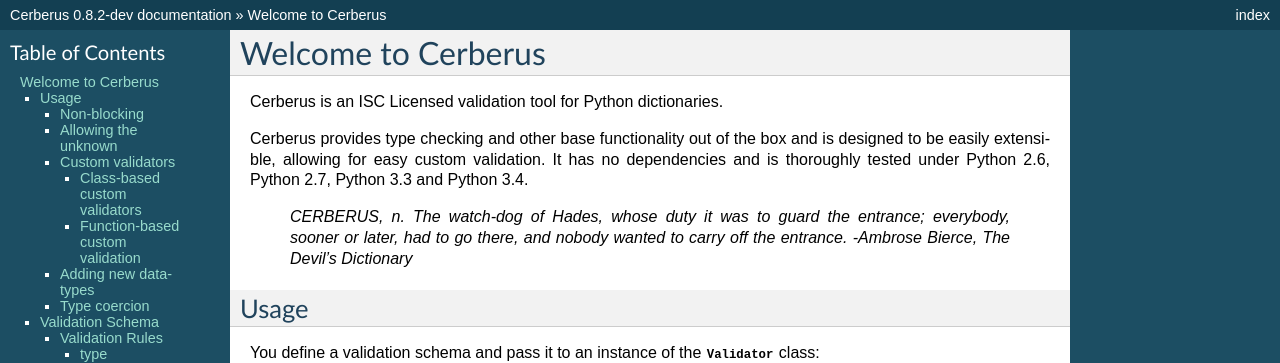
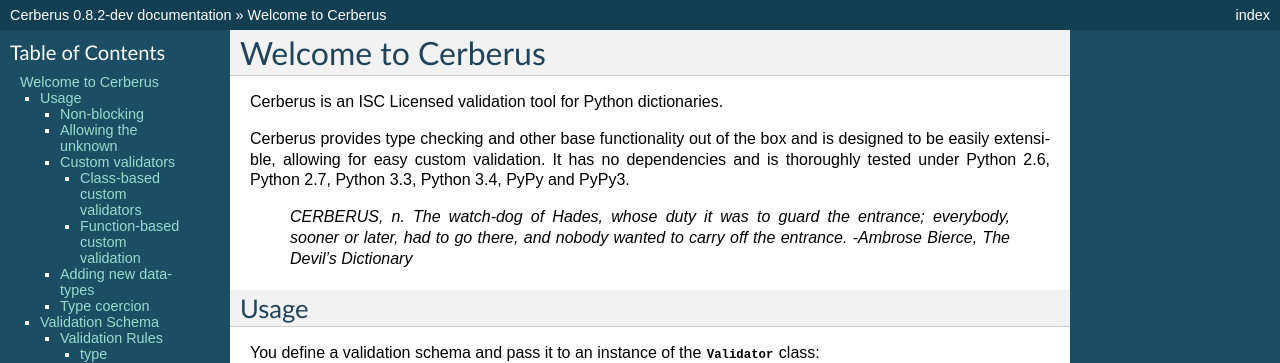
Before and after one commit to pyeve/cerberus, a Sphinx documentation site: the page built from docs/index.rst, in a window 1280 px wide and 900 px high. Shown: the top 363 px of the window. Built offline with Sphinx 7.4.7, drawn with Linux system fonts in a browser that asks for light colours.

Commit message:
Adds PyPy to compatible interpreters

```diff
--- a/README.rst
+++ b/README.rst
@@ -16,7 +16,7 @@
 Cerberus provides type checking and other base functionality out of the box and
 is designed to be non-blocking and easily extensible, allowing for custom
 validation. It has no dependancies and is thoroughly tested under Python 2.6,
-Python 2.7, Python 3.3 and Python 3.4.
+Python 2.7, Python 3.3, Python 3.4, PyPy and PyPy3.
 
 Documentation
 -------------
--- a/docs/index.rst
+++ b/docs/index.rst
@@ -6,7 +6,7 @@
 Cerberus provides type checking and other base functionality out of the box and
 is designed to be easily extensible, allowing for easy custom validation. It
 has no dependencies and is thoroughly tested under Python 2.6, Python 2.7,
-Python 3.3 and Python 3.4.
+Python 3.3, Python 3.4, PyPy and PyPy3.
 
     *CERBERUS, n. The watch-dog of Hades, whose duty it was to guard the
     entrance; everybody, sooner or later, had to go there, and nobody wanted to
```
Also changed, not shown: .travis.yml, 1 other file.
